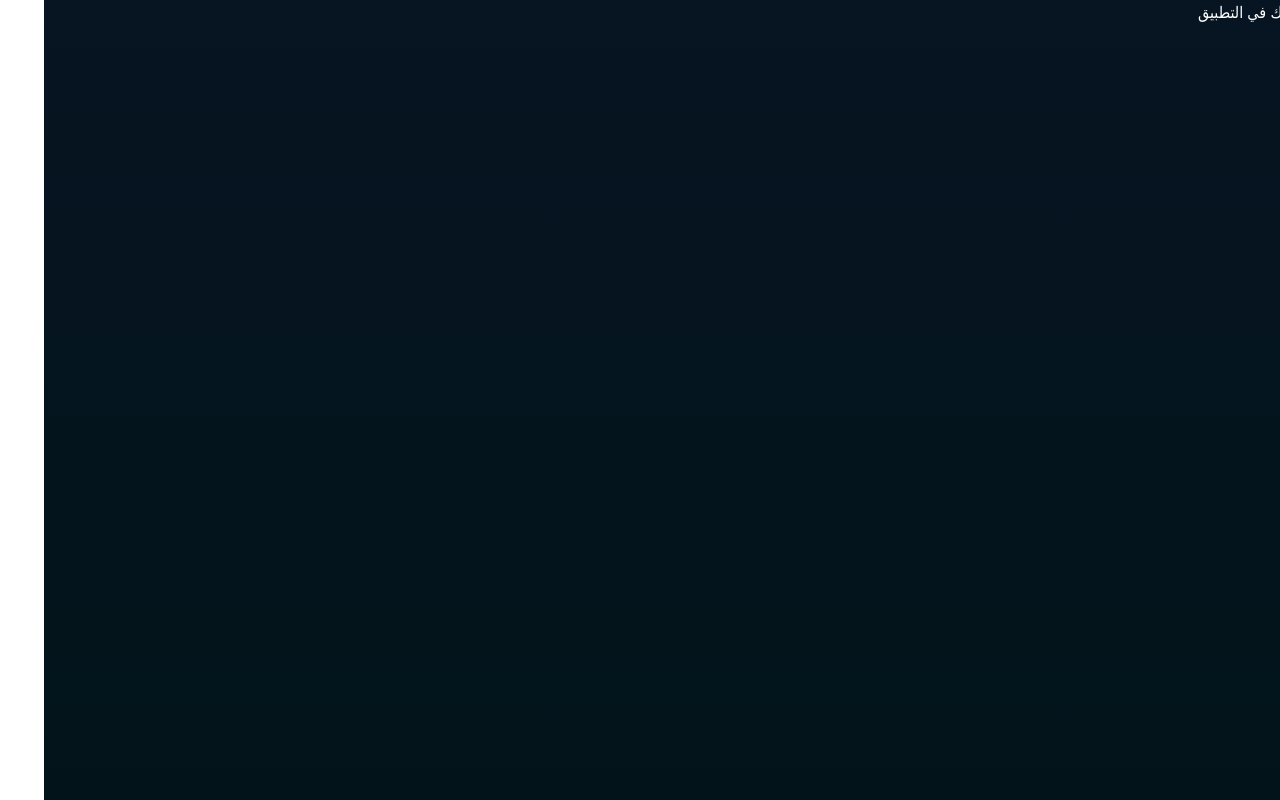
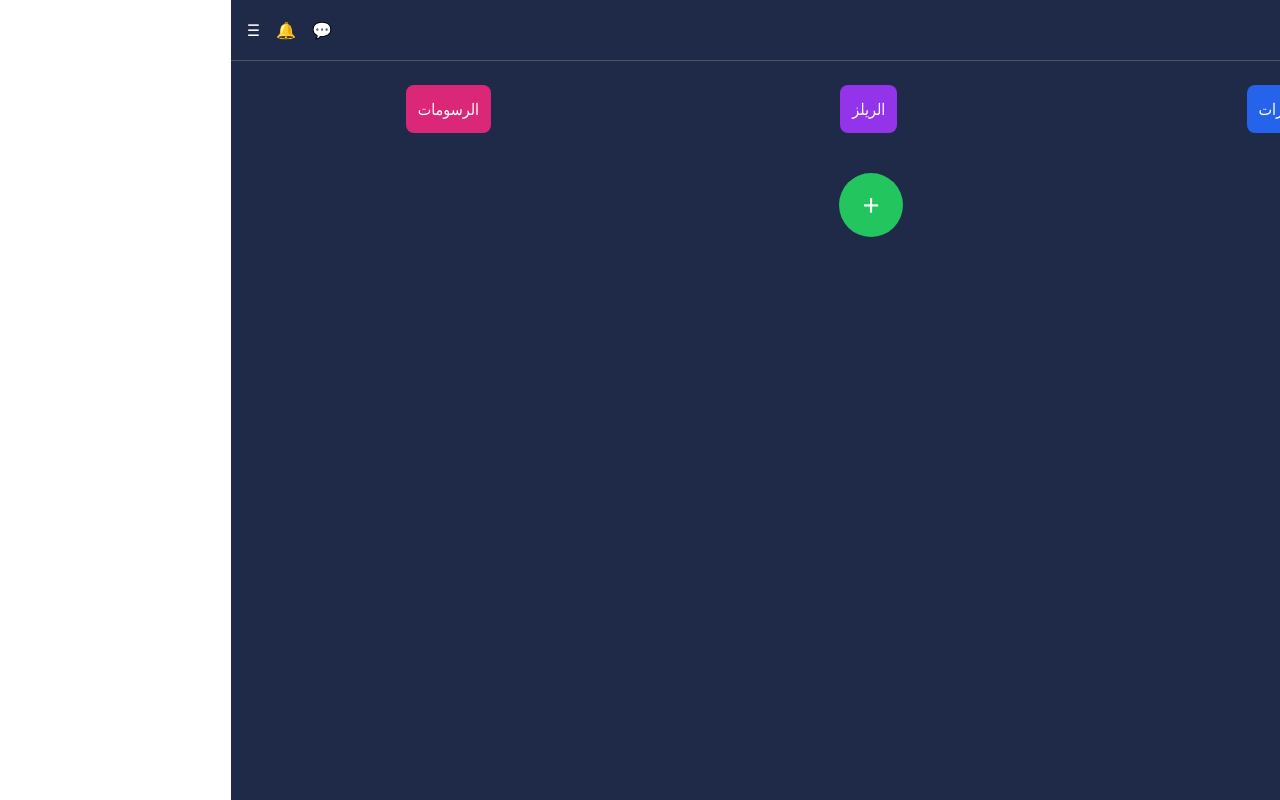
Before and after one commit to yazyassin0-hue/blinkr, a React (Vite) app: page / in a window 1280 px wide. Built offline with nearby package versions, Linux system fonts and the light colour scheme.

Commit message:
Add supabase client

```diff
--- a/src/app.jsx
+++ b/src/app.jsx
@@ -1,25 +1,21 @@
 import React from 'react';
-import { BrowserRouter as Router, Route, Switch } from 'react-router-dom';
-import Login from './pages/Login';  // استيراد مكون تسجيل الدخول
-import SignUp from './pages/SignUp';  // استيراد مكون إنشاء الحساب
+import { BrowserRouter as Router, Routes, Route } from 'react-router-dom';
+import Login from './pages/Auth';
+import SignUp from './pages/SignUp';
+import Home from './pages/Home';
+import Chat from './pages/Chat';
 
-const App = () => {
+function App() {
   return (
     <Router>
-      <Switch>
-        {/* تعريف المسار لصفحة تسجيل الدخول */}
-        <Route path="/login" component={Login} />
-
-        {/* تعريف المسار لصفحة إنشاء الحساب */}
-        <Route path="/signup" component={SignUp} />
-
-        {/* المسار الرئيسي لعرض رسالة ترحيب */}
-        <Route path="/" exact>
-          <h1>مرحبا بك في التطبيق</h1>
-        </Route>
-      </Switch>
+      <Routes>
+        <Route path="/" element={<Home />} />
+        <Route path="/auth" element={<Login />} />
+        <Route path="/signup" element={<SignUp />} />
+        <Route path="/chat" element={<Chat />} />
+      </Routes>
     </Router>
   );
-};
+}
 
 export default App;
--- a/src/pages/Chat.jsx
+++ b/src/pages/Chat.jsx
@@ -1,5 +1,5 @@
 import React, {useEffect, useState, useRef} from 'react';
-import { DemoBackend, useDemo, supabase } from '../lib/supabaseClient';
+import { supabase } from '../lib/supabaseClient';
 import { useTranslation } from 'react-i18next';
 
 function Bubble({m, me}){
```
Also changed, not shown: src/i18n.js (renamed from src/i 18n.js), src/pages/SignUp.jsx (renamed from Sign Up.json).
